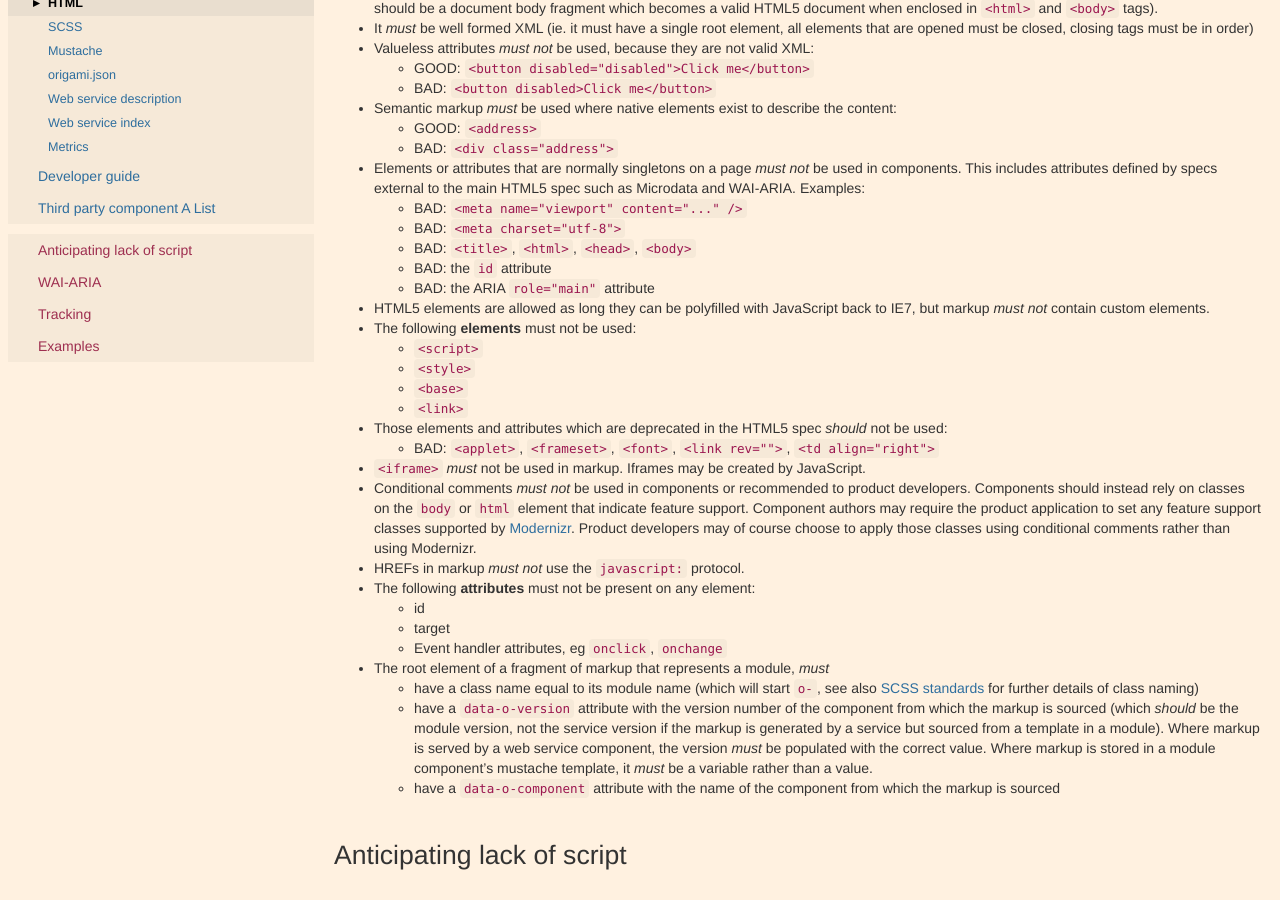
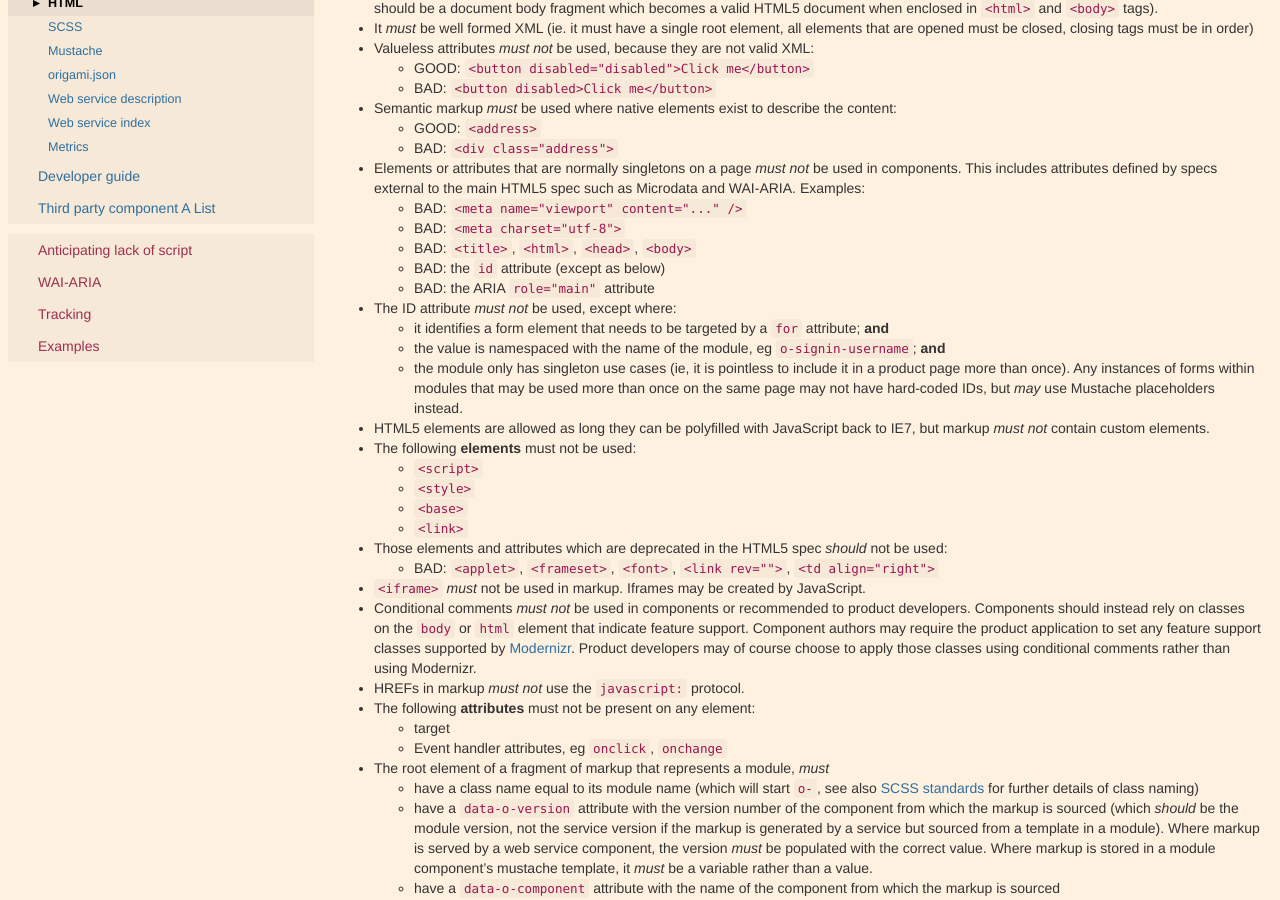
Before and after one commit to Financial-Times/ft-origami, a Jekyll site: the page built from docs/syntax/html.md, in a window 1280 px wide and 900 px high, scrolled down 293 px. Built offline with Jekyll 4.4.1, drawn with Linux system fonts in a browser that asks for light colours.

Commit message:
Relax ID rules, closes #112

```diff
--- a/docs/syntax/html.md
+++ b/docs/syntax/html.md
@@ -21,8 +21,12 @@ Where Origami components include or output HTML, it should meet the following re
 	- BAD: `<meta name="viewport" content="..." />`
 	- BAD: `<meta charset="utf-8">`
 	- BAD: `<title>`, `<html>`, `<head>`, `<body>`
-	- BAD: the `id` attribute
+	- BAD: the `id` attribute (except as below)
 	- BAD: the ARIA `role="main"` attribute
+* The ID attribute *must not* be used, except where:
+	* it identifies a form element that needs to be targeted by a `for` attribute; **and**
+	* the value is namespaced with the name of the module, eg `o-signin-username`; **and**
+	* the module only has singleton use cases (ie, it is pointless to include it in a product page more than once).  Any instances of forms within modules that may be used more than once on the same page may not have hard-coded IDs, but *may* use Mustache placeholders instead.
 * HTML5 elements are allowed as long they can be polyfilled with JavaScript back to IE7, but markup *must not* contain custom elements.
 * The following **elements** must not be used:
 	* `<script>`
```
Also changed, not shown: other parts of docs/syntax/html.md (+0 -1 lines).
